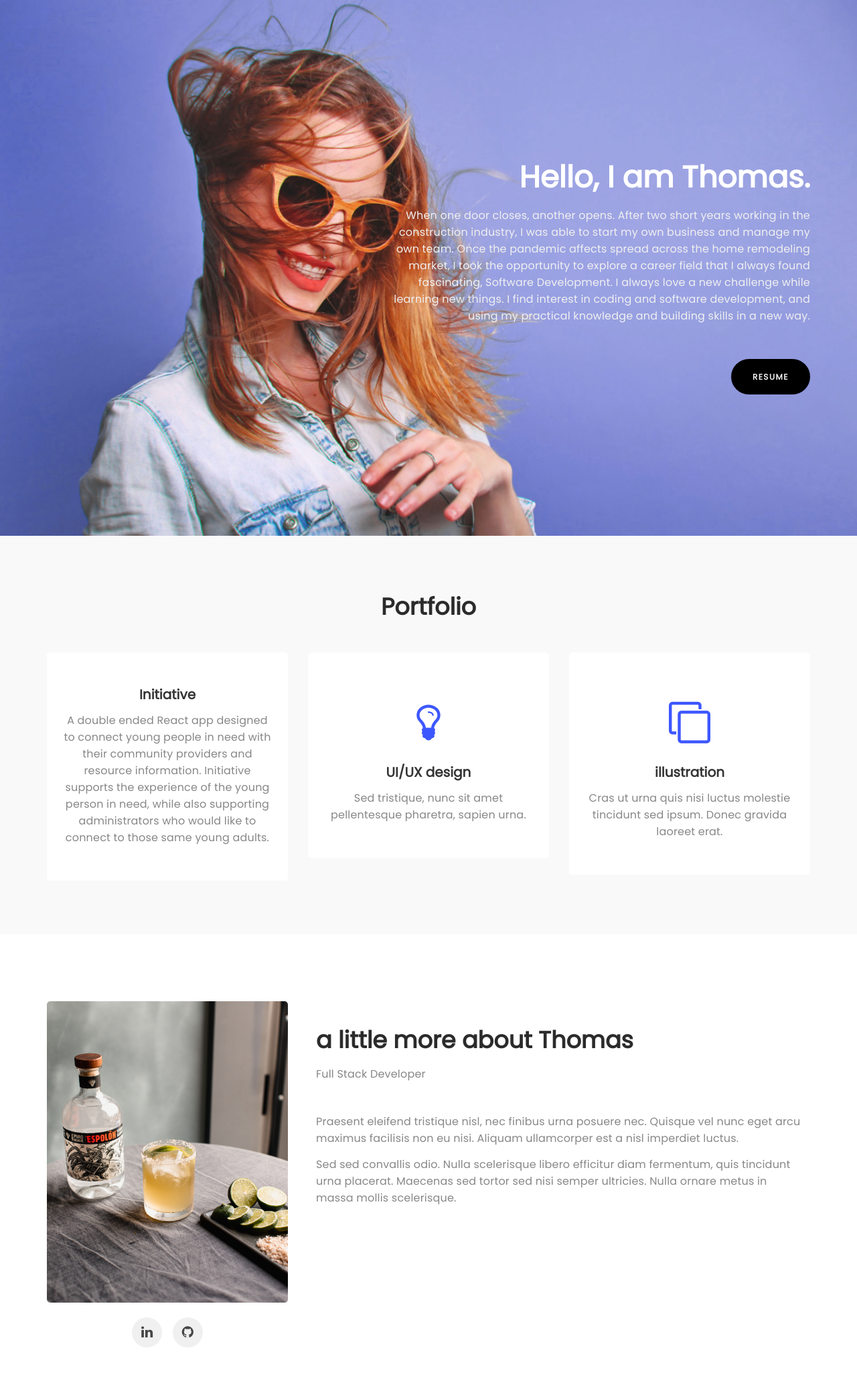
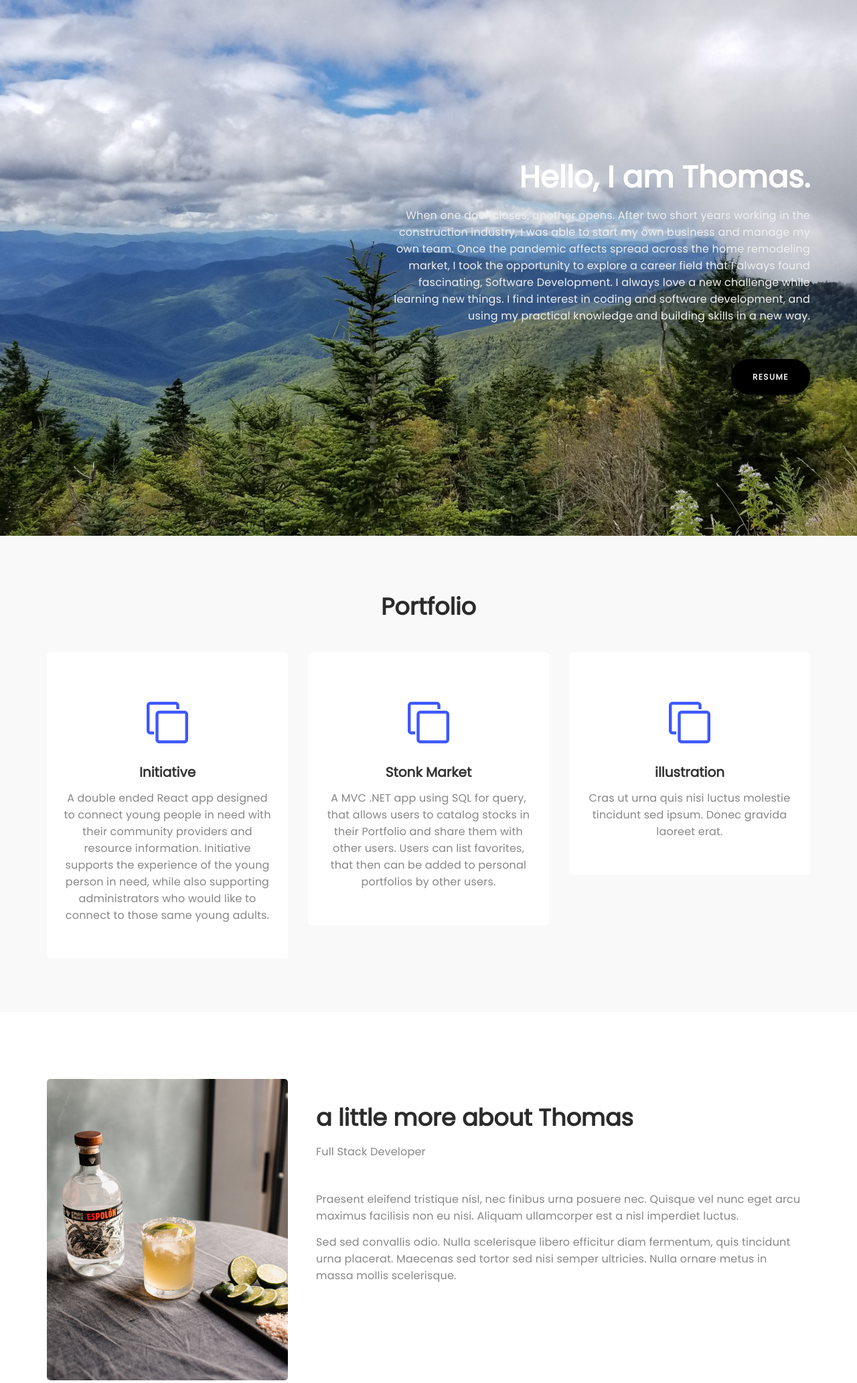
Before and after one commit to Thomas88s/Personal-Web-Site, a PHP site: page / in a window 1280 px wide. Shown: the top 2065 px of the page at 67% size. Run offline with PHP 8.4, Linux system fonts and the light colour scheme.

Commit message:
added some pics and improved UI

```diff
--- a/css/other.css
+++ b/css/other.css
@@ -1,3 +1,3 @@
 .techPic {
- max-height: 100px;
+  max-height: 100px;
 }
--- a/css/tooplate-style.css
+++ b/css/tooplate-style.css
@@ -6,28 +6,32 @@ http://www.tooplate.com/view/2087-kalay
 
 */
 
-@import url('https://fonts.googleapis.com/css?family=Poppins:300,400');
+@import url("https://fonts.googleapis.com/css?family=Poppins:300,400");
 
 body {
   background: #ffffff;
-    font-family: 'Poppins', sans-serif;
+  font-family: "Poppins", sans-serif;
   font-style: normal;
   font-weight: normal;
   overflow-x: hidden;
 }
 
-html, body {
+html,
+body {
   width: 100%;
   height: 100%;
 }
-
-
 
 /*---------------------------------------
   Typorgraphy
 -----------------------------------------*/
 
-h1,h2,h3,h4,h5,h6 {
+h1,
+h2,
+h3,
+h4,
+h5,
+h6 {
   font-style: normal;
   font-weight: bold;
   letter-spacing: 0px;
@@ -75,8 +79,6 @@ p {
   color: #f0f0f0;
 }
 
-
-
 /*---------------------------------------
   Buttons
 -----------------------------------------*/
@@ -102,13 +104,11 @@ p {
   color: #000000;
 }
 
-
-
 /*---------------------------------------
   General
 -----------------------------------------*/
 
-html{
+html {
   -webkit-font-smoothing: antialiased;
 }
 
@@ -119,7 +119,9 @@ a {
   text-decoration: none !important;
 }
 
-a:hover, a:active, a:focus {
+a:hover,
+a:active,
+a:focus {
   color: #000000;
   outline: none;
 }
@@ -145,18 +147,21 @@ a:hover, a:active, a:focus {
   padding-bottom: 32px;
 }
 
-#service, #about, #work,
-#contact, footer {
+#service,
+#about,
+#work,
+#contact,
+footer {
   position: relative;
   padding-top: 80px;
   padding-bottom: 80px;
 }
 
-#service, #work {
+#service,
+#work {
   background: #f9f9f9;
   text-align: center;
 }
-
 
 /*---------------------------------------
   Pre loader section
@@ -183,7 +188,7 @@ a:hover, a:active, a:focus {
 }
 
 .spinner:before {
-  content: '';
+  content: "";
   box-sizing: border-box;
   position: absolute;
   top: 50%;
@@ -195,25 +200,27 @@ a:hover, a:active, a:focus {
   border-radius: 50%;
   border: 2px solid #454545;
   border-top-color: #ffffff;
-  animation: spinner .9s linear infinite;
+  animation: spinner 0.9s linear infinite;
 }
 
 @-webkit-@keyframes spinner {
-  to {transform: rotate(360deg);}
+  to {
+    transform: rotate(360deg);
+  }
 }
 
 @keyframes spinner {
-  to {transform: rotate(360deg);}
+  to {
+    transform: rotate(360deg);
   }
-
-
+}
 
 /*---------------------------------------
   Home section
 -----------------------------------------*/
 
 #home {
-  background: url('../images/home-bg.jpg') 50% 0 repeat-y fixed;
+  background: url("../images/Gatlinburg2.jpg") 50% 0 repeat-y fixed;
   background-size: cover;
   background-position: center center;
   display: -webkit-box;
@@ -228,8 +235,6 @@ a:hover, a:active, a:focus {
   position: relative;
   text-align: right;
 }
-
-
 
 /*---------------------------------------
   Service section
@@ -272,8 +277,6 @@ a:hover, a:active, a:focus {
   color: #ffffff;
 }
 
-
-
 /*---------------------------------------
   About section
 -----------------------------------------*/
@@ -298,8 +301,6 @@ a:hover, a:active, a:focus {
 .about-thumb p {
   padding: 2px 0;
 }
-
-
 
 /*---------------------------------------
   Work section
@@ -337,8 +338,6 @@ a:hover, a:active, a:focus {
 .work-thumb:hover .work-thumb-overlay {
   opacity: 1;
 }
-
-
 
 /*---------------------------------------
   Contact section
@@ -382,8 +381,6 @@ a:hover, a:active, a:focus {
   color: #ffffff;
 }
 
-
-
 /*---------------------------------------
   Footer section
 -----------------------------------------*/
@@ -397,8 +394,6 @@ footer {
 footer p {
   padding-bottom: 16px;
 }
-
-
 
 /*---------------------------------------
   Social icon
@@ -441,8 +436,6 @@ footer p {
   top: -5px;
 }
 
-
-
 /*---------------------------------------
   Mobile Responsive styles
 -----------------------------------------*/
@@ -462,16 +455,13 @@ footer p {
   }
 }
 
-
 @media (max-width: 768px) {
   #home {
     height: 85vh;
   }
 }
 
-
 @media (max-width: 580px) {
-
   h1 {
     font-size: 29px;
   }
@@ -489,7 +479,6 @@ footer p {
   }
 }
 
-
 @media (max-width: 320px) {
   #home {
     height: 125vh;
--- a/index.html
+++ b/index.html
@@ -39,12 +39,13 @@ http://www.tooplate.com/view/2087-kalay
 <section id="home" class="parallax-section">
      <div class="container">
           <div class="row">
-
+            <!-- MAIN BACKGOUND PIC IS LOCATED UNDER tooplate-styles.css at line
+           223 -->
                <div class="col-md-offset-5 col-md-7 col-sm-12">
-                    <div class="home-thumb">
+                    <div class="Gatlinburg.jpg">
                          <h1 class="wow fadeInUp" data-wow-delay="0.4s">Hello, I am Thomas.</h1>
                          <p class="wow fadeInUp white-color" data-wow-delay="0.6s">When one door closes, another opens. After two short years working in the construction industry, I was able to start my own business and manage my own team. Once the pandemic affects spread across the home remodeling market, I took the opportunity to explore a career field that I always found fascinating, Software Development. I always love a new challenge while learning new things. I find interest in coding and software development, and using my practical knowledge and building skills in a new way. </p>
-                         <a href="#service" class="wow fadeInUp smoothScroll btn btn-default section-btn" data-wow-delay="1s">Resume</a>
+                         <a href="https://drive.google.com/file/d/1YQLZKDEnrLCds5ubdQvvYkNHON5Egetb/view?usp=sharing" class="wow fadeInUp smoothScroll btn btn-default section-btn" data-wow-delay="1s">Resume</a>
                     </div>
                </div>
 
@@ -71,7 +72,7 @@ http://www.tooplate.com/view/2087-kalay
                <div class="col-md-4 col-sm-6 wow fadeInUp" data-wow-delay="0.4s">
                    <a href="https://github.com/Thomas88s/Front-End-Capstone">
                        <div class="service-thumb">
-                            <i class="fab fa-react"></i>
+                         <i class="fa fa-clone"></i>
                             <h4>Initiative</h4>
                             <p> A double ended React app designed to connect young people in need with their community providers and resource information. Initiative supports the experience of the young person in need, while also supporting administrators who would like to connect to those same young adults. </p>
                        </div>
@@ -80,14 +81,20 @@ http://www.tooplate.com/view/2087-kalay
                </div>
 
                <div class="col-md-4 col-sm-6 wow fadeInUp" data-wow-delay="0.6s">
+                    <a href="https://github.com/Thomas88s/Backend-Capstone">
                     <div class="service-thumb">
-                         <i class="fa fa-lightbulb-o"></i>
-                         <h4>UI/UX design</h4>
-                         <p>Sed tristique, nunc sit amet pellentesque pharetra, sapien urna.</p>
+                         <i class="fa fa-clone"></i>
+                         <h4>Stonk Market</h4>
+                         <p>A MVC .NET app using SQL for query, that allows
+                         users to catalog stocks in their Portfolio and share
+                         them with other users. Users can list favorites, that
+                         then can be added to personal portfolios by other users.</p>
                     </div>
+               </a>
                </div>
 
                <div class="col-md-4 col-sm-6 wow fadeInUp" data-wow-delay="0.8s">
+                    <a href="https://github.com/Thomas88s/Backend-Capstone">
                     <div class="service-thumb">
                          <i class="fa fa-clone"></i>
                          <h4>illustration</h4>
@@ -264,12 +271,13 @@ http://www.tooplate.com/view/2087-kalay
                <div class="wow fadeInUp col-md-4 col-sm-6" data-wow-delay="0.4s">
                     <!-- WORK THUMB -->
                     <div class="work-thumb">
-                         <a href="images/work-image2.jpg" class="image-popup">
+                         <a href="images/WorkpicCrop.jpg" class="image-popup" height="900">
                               <div class="work-thumb-overlay">
-                                   <h4 class="white-color">Title Two</h4>
-                                   <h2>Photography</h2>
+                                   <h4 class="white-color">ConstructTn</h4>
+                                   <h2>Owner/Operator of a successful window installation company</h2>
                               </div>
-                              <img src="images/work-image2.jpg" class="img-responsive" alt="Work 2">
+                              <img src="images/WorkpicCrop.jpg"
+                              class="img-responsive" alt="Work 2" wi height="900">
                          </a>
                     </div>
                </div>
@@ -301,14 +309,14 @@ http://www.tooplate.com/view/2087-kalay
                     <!-- SECTION TITLE -->
                     <div class="wow fadeInUp section-title" data-wow-delay="0.2s">
                          <h2>Get in touch</h2>
-                         <p>Lorem ipsum dolor sit amet, consectetur venenatis tincidunt.</p>
+                         <p>Please, feel free to contact me if you have any questions</p>
                     </div>
                </div>
 
-               <div class="col-md-7 col-sm-10">
-                    <!-- CONTACT FORM HERE -->
+               <!-- CONTACT FORM HERE -->
+                <!-- <div class="col-md-7 col-sm-10">
                     <div class="wow fadeInUp" data-wow-delay="0.4s">
-                        <form id="contact-form" action="#" method="get">
+                        <form id="contact-form" action="mailto:twitherow@bellsouth.net" method="get">
                               <div class="col-md-6 col-sm-6">
                                    <input type="text" class="form-control" name="name" placeholder="Name" required="">
                               </div>
@@ -319,11 +327,13 @@ http://www.tooplate.com/view/2087-kalay
                                    <textarea class="form-control" rows="5" name="message" placeholder="Message" required=""></textarea>
                               </div>
                               <div class="col-md-offset-8 col-md-4 col-sm-offset-6 col-sm-6">
-                                   <button id="submit" type="submit" class="form-control" name="submit">Send Message</button>
+                                   <button id="submit" type="submit"
+                                   class="form-control" name="submit" href="mailto:twitherow@bellsouth.net">Send
+                                   Message</button>
                               </div>
                         </form>
                     </div>
-               </div>
+               </div> -->
 
                <div class="col-md-5 col-sm-8">
                     <!-- CONTACT INFO -->
@@ -350,8 +360,8 @@ http://www.tooplate.com/view/2087-kalay
         <div class="row">
 
                <div class="wow fadeInUp col-md-12 col-sm-12" data-wow-delay="0.8s">
-                    <p class="white-color">Copyright &copy; 2021 Nashville Software School
-                    | Design: Thomas Witherow</p>
+                    <p class="white-color">Copyright &copy; 2021
+                    | Design By: Thomas Witherow</p>
                     <div class="wow fadeInUp" data-wow-delay="1s">
                          <ul class="social-icon">
 
```
Also changed, not shown: ABOUT THIS TEMPLATE.txt (deleted, +0 -9 lines), images/Gatlinburg.jpg (added), images/Gatlinburg2.jpg (added), images/NSS.png (deleted), images/WorkpicCrop.jpg (added), 1 other file. Lines whose indentation alone changed are shown as unchanged.
